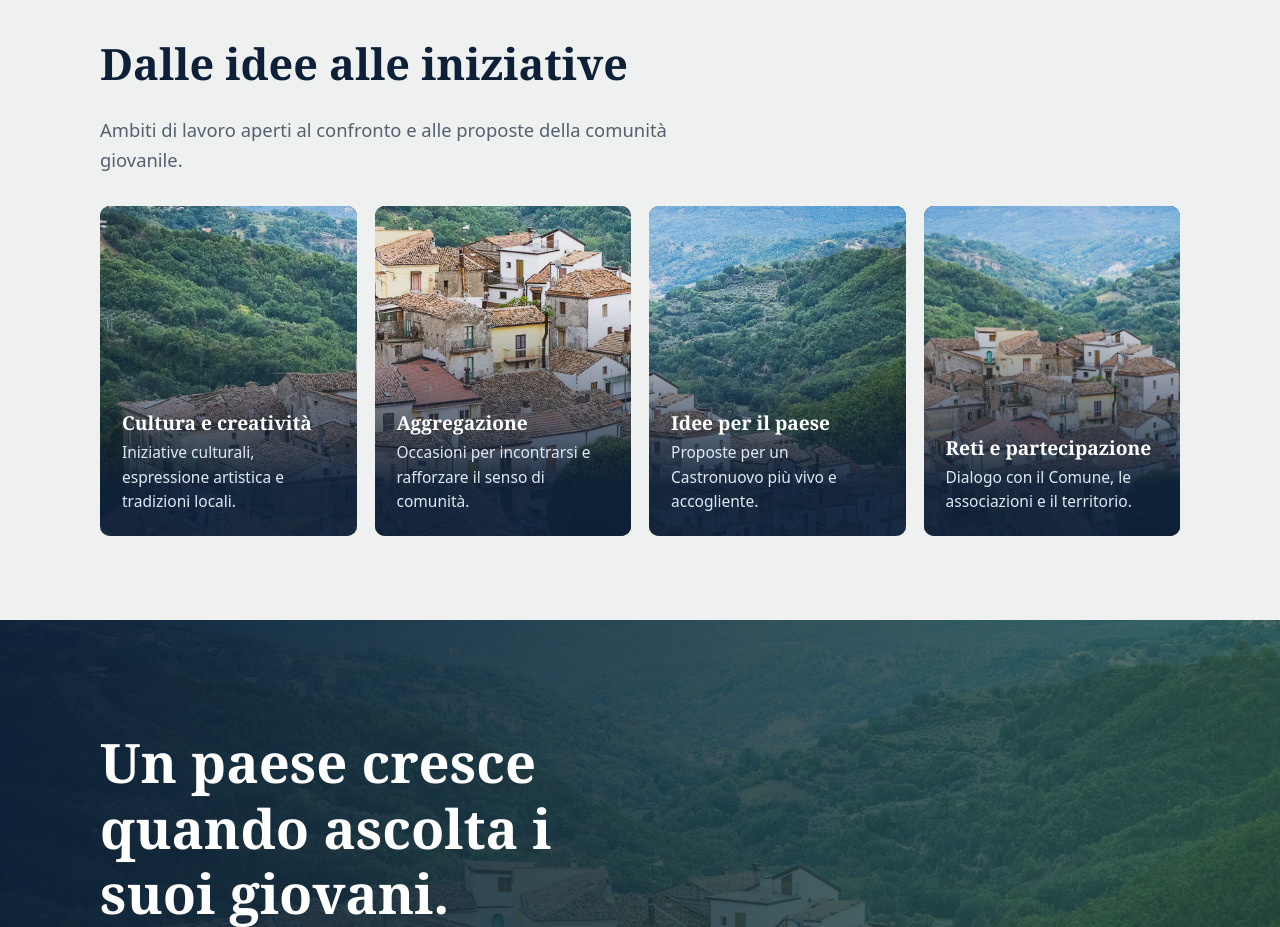
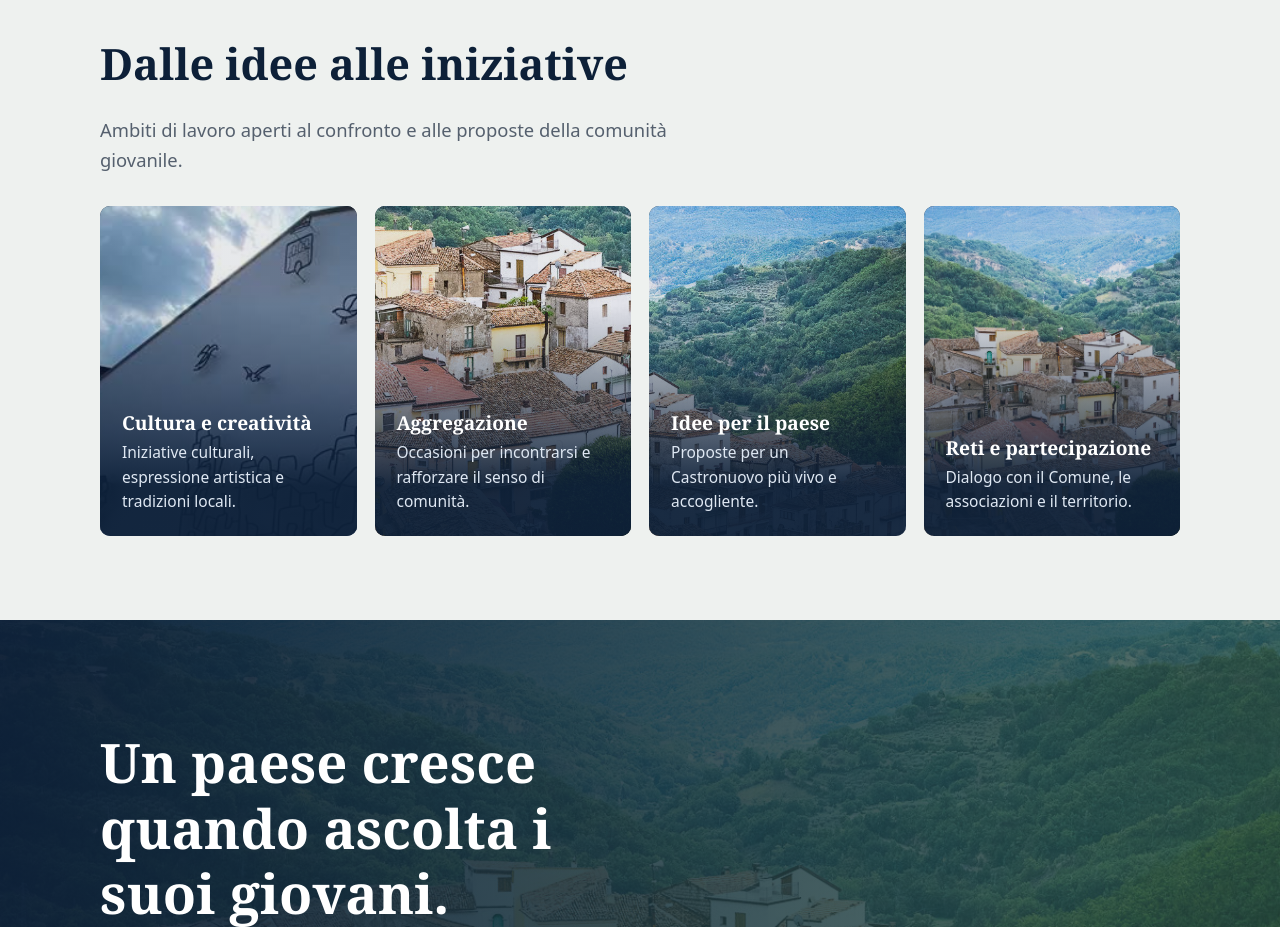
Before and after one commit to nexsiteyro/sitoconsultagiovanile, a plain HTML site: page index.html in a window 1280 px wide. Shown: the part 2240-3167 px from the top of the page. Drawn offline with Linux system fonts and the light colour scheme.

Commit message:
Update index.html

```diff
--- a/index.html
+++ b/index.html
@@ -20,7 +20,7 @@
 <div class="people"><article class="p"><div class="av"><svg viewBox="0 0 24 24" role="img" aria-label="Fotografia non ancora disponibile"><circle cx="12" cy="8" r="4.500"/><path d="M3 21c0-5 4-8 9-8s9 3 9 8z"/></svg></div><div class="role">Presidente</div><h3>Nome Cognome</h3><p>Coordinamento e rappresentanza della Consulta.</p></article><article class="p"><div class="av"><svg viewBox="0 0 24 24" role="img" aria-label="Fotografia non ancora disponibile"><circle cx="12" cy="8" r="4.500"/><path d="M3 21c0-5 4-8 9-8s9 3 9 8z"/></svg></div><div class="role">Vicepresidente</div><h3>Nome Cognome</h3><p>Supporto al Presidente e coordinamento delle attività.</p></article><article class="p"><div class="av"><svg viewBox="0 0 24 24" role="img" aria-label="Fotografia non ancora disponibile"><circle cx="12" cy="8" r="4.500"/><path d="M3 21c0-5 4-8 9-8s9 3 9 8z"/></svg></div><div class="role">Segretario/a</div><h3>Nome Cognome</h3><p>Verbali, comunicazioni e supporto organizzativo.</p></article></div>
 <div class="council"><h3>Il Consiglio</h3><p class="sub">Organo collegiale composto da cinque consiglieri.</p><ul><li>Nome Cognome</li><li>Nome Cognome</li><li>Nome Cognome</li><li>Nome Cognome</li><li>Nome Cognome</li></ul></div></div></section>
 <section class="v" id="attivita"><div class="wrap"><h2>Dalle idee alle iniziative</h2><p class="lead">Ambiti di lavoro aperti al confronto e alle proposte della comunità giovanile.</p><div class="tiles">
-<article class="tile t1"><img src="assets/img/panorama.jpg" alt=""><div><h3>Cultura e creatività</h3><p>Iniziative culturali, espressione artistica e tradizioni locali.</p></div></article><article class="tile t2"><img src="assets/img/panorama.jpg" alt=""><div><h3>Aggregazione</h3><p>Occasioni per incontrarsi e rafforzare il senso di comunità.</p></div></article><article class="tile t3"><img src="assets/img/panorama.jpg" alt=""><div><h3>Idee per il paese</h3><p>Proposte per un Castronuovo più vivo e accogliente.</p></div></article><article class="tile t4"><img src="assets/img/panorama.jpg" alt=""><div><h3>Reti e partecipazione</h3><p>Dialogo con il Comune, le associazioni e il territorio.</p></div></article></div></div></section>
+<article class="tile t1"><img src="assets/img/Culturaecreatività.jpg" alt=""><div><h3>Cultura e creatività</h3><p>Iniziative culturali, espressione artistica e tradizioni locali.</p></div></article><article class="tile t2"><img src="assets/img/panorama.jpg" alt=""><div><h3>Aggregazione</h3><p>Occasioni per incontrarsi e rafforzare il senso di comunità.</p></div></article><article class="tile t3"><img src="assets/img/panorama.jpg" alt=""><div><h3>Idee per il paese</h3><p>Proposte per un Castronuovo più vivo e accogliente.</p></div></article><article class="tile t4"><img src="assets/img/panorama.jpg" alt=""><div><h3>Reti e partecipazione</h3><p>Dialogo con il Comune, le associazioni e il territorio.</p></div></article></div></div></section>
 <section class="mis"><img src="assets/img/panorama.jpg" alt=""><div class="wrap"><h2>Un paese cresce quando ascolta i suoi giovani.</h2><p>La nostra missione: promuovere cittadinanza attiva, creatività, inclusione e collaborazione, valorizzando il legame tra nuove generazioni e territorio.</p></div></section>
 <section class="v" id="eventi"><div class="wrap"><h2>Eventi e appuntamenti</h2><div class="empty"><div class="ic"><svg viewBox="0 0 24 24"><path d="M5 4h2V2h2v2h6V2h2v2h2a1 1 0 011 1v15a1 1 0 01-1 1H5a1 1 0 01-1-1V5a1 1 0 011-1zm0 6v9h14v-9z"/></svg></div><div><h3>Nessun appuntamento in programma</h3><p>Date e dettagli di incontri e iniziative saranno pubblicati qui. Per essere aggiornato scrivi a <a href="mailto:consultagiovanilecastronuovo@gmail.com">consultagiovanilecastronuovo@gmail.com</a>.</p></div></div></div></section>
 <section class="v alt" id="news"><div class="wrap"><h2>News e comunicazioni</h2><div class="empty"><div class="ic"><svg viewBox="0 0 24 24"><path d="M4 4h13v16H6a2 2 0 01-2-2zm15 3h1a1 1 0 011 1v10a2 2 0 01-2 2h-1zM7 8h7v2H7zm0 4h7v2H7z"/></svg></div><div><h3>Nessuna comunicazione pubblicata</h3><p>Le comunicazioni ufficiali della Consulta saranno pubblicate in questa sezione.</p></div></div></div></section>
```
